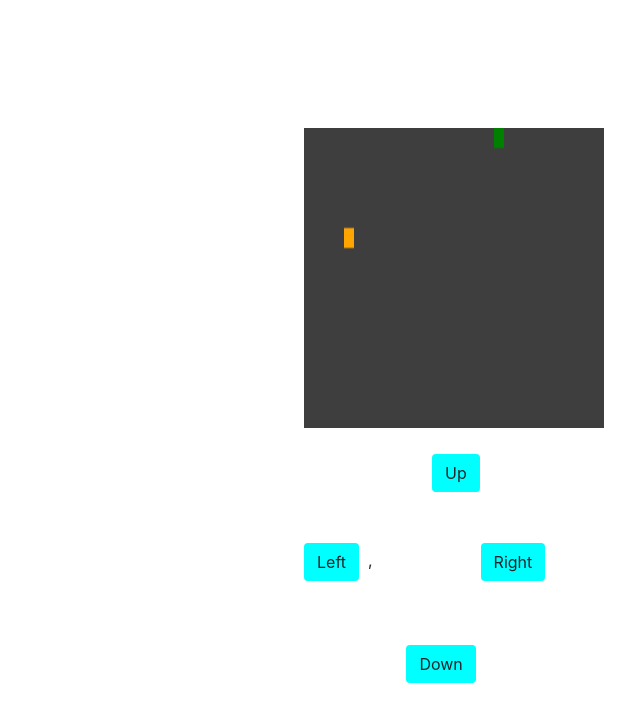
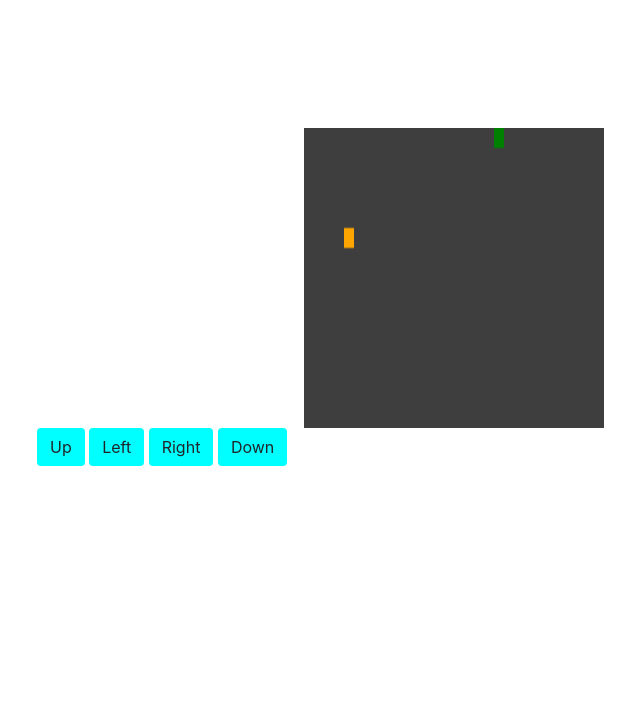
Before and after one commit to 17H51A05K9/mean-stack, a website: page FrontEnd/html/snakegame.html in a window 1280 px wide. Shown: the whole page, without its empty margins (80-720 px from the left). Drawn offline with nearby package versions, Linux system fonts and the light colour scheme.

Commit message:
initial commit

```diff
--- a/FrontEnd/html/snakegame.html
+++ b/FrontEnd/html/snakegame.html
@@ -11,13 +11,13 @@
         </canvas>
 
     </div>
-
-   <div id='button11'> <button type="submit" class="btn btn-default" id='button1' onclick="Up()">Up</button></div>
-        <div id='button12'><button type="submit" class="btn btn-default" id='button2' onclick="Left()">Left</button>
-            &nbsp;,&nbsp;&nbsp;&nbsp;&nbsp;&nbsp;&nbsp;&nbsp;&nbsp;&nbsp;&nbsp;&nbsp;&nbsp;&nbsp;&nbsp;&nbsp;&nbsp;&nbsp;&nbsp;&nbsp;&nbsp;&nbsp;&nbsp;&nbsp;
-            <button type="submit" class="btn btn-default" id='button4'onclick="Right()">Right</button></div>
-       <div id='button13'> <button type="submit" class="btn btn-default" id='button3' onclick="Down()">Down</button></div>
-
+    <div>
+    &nbsp; &nbsp; &nbsp; &nbsp; &nbsp; &nbsp; &nbsp; &nbsp; &nbsp;&nbsp;&nbsp;&nbsp;&nbsp;&nbsp;&nbsp;&nbsp;&nbsp;
+   <button type="submit" class="btn btn-default" id='button1' onclick="Up()">Up</button>
+       <button type="submit" class="btn btn-default" id='button2' onclick="Left()">Left</button>
+            <button type="submit" class="btn btn-default" id='button4'onclick="Right()">Right</button>
+      <button type="submit" class="btn btn-default" id='button3' onclick="Down()">Down</button>
+    </div>
         <script src="https://cdnjs.cloudflare.com/ajax/libs/jquery/3.5.1/jquery.min.js"></script>
         <script src="https://cdnjs.cloudflare.com/ajax/libs/twitter-bootstrap/4.5.0/js/bootstrap.min.js"></script>
         <script src="https://cdnjs.cloudflare.com/ajax/libs/font-awesome/5.14.0/js/all.min.js"></script>
--- a/FrontEnd/js/snakegame.js
+++ b/FrontEnd/js/snakegame.js
@@ -38,9 +38,9 @@ var update=(xs,ys)=>{
     tails[total-1]={x:this.x,y:this.y};
  x=x+xs;
  y=y+ys;
- if(x>canvas.width)
+ if(x>=canvas.width)
  x=0;
- if(y>canvas.height)
+ if(y>=canvas.height)
  y=0;
  if(x<0)
  x=canvas.width;
```
